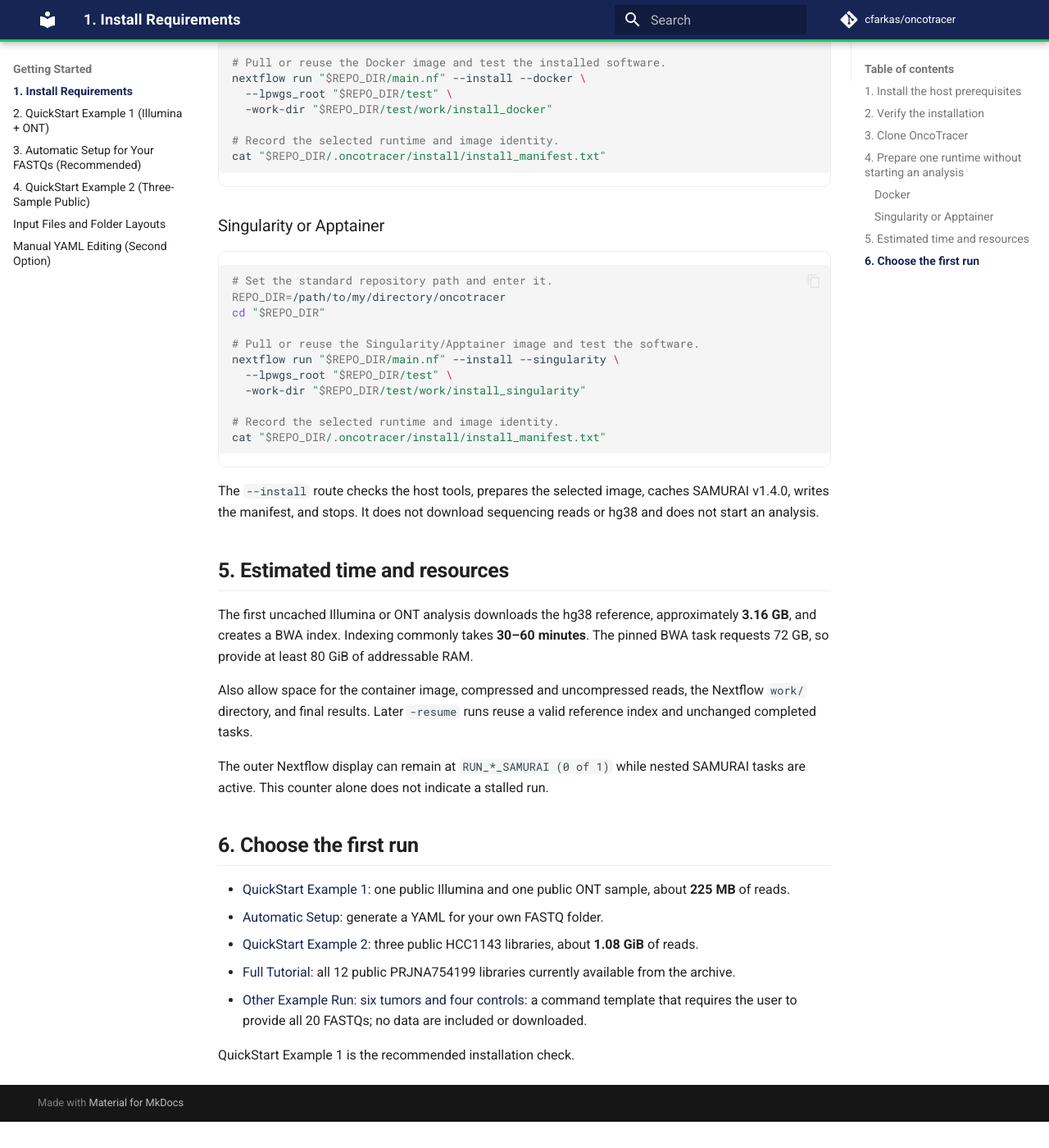
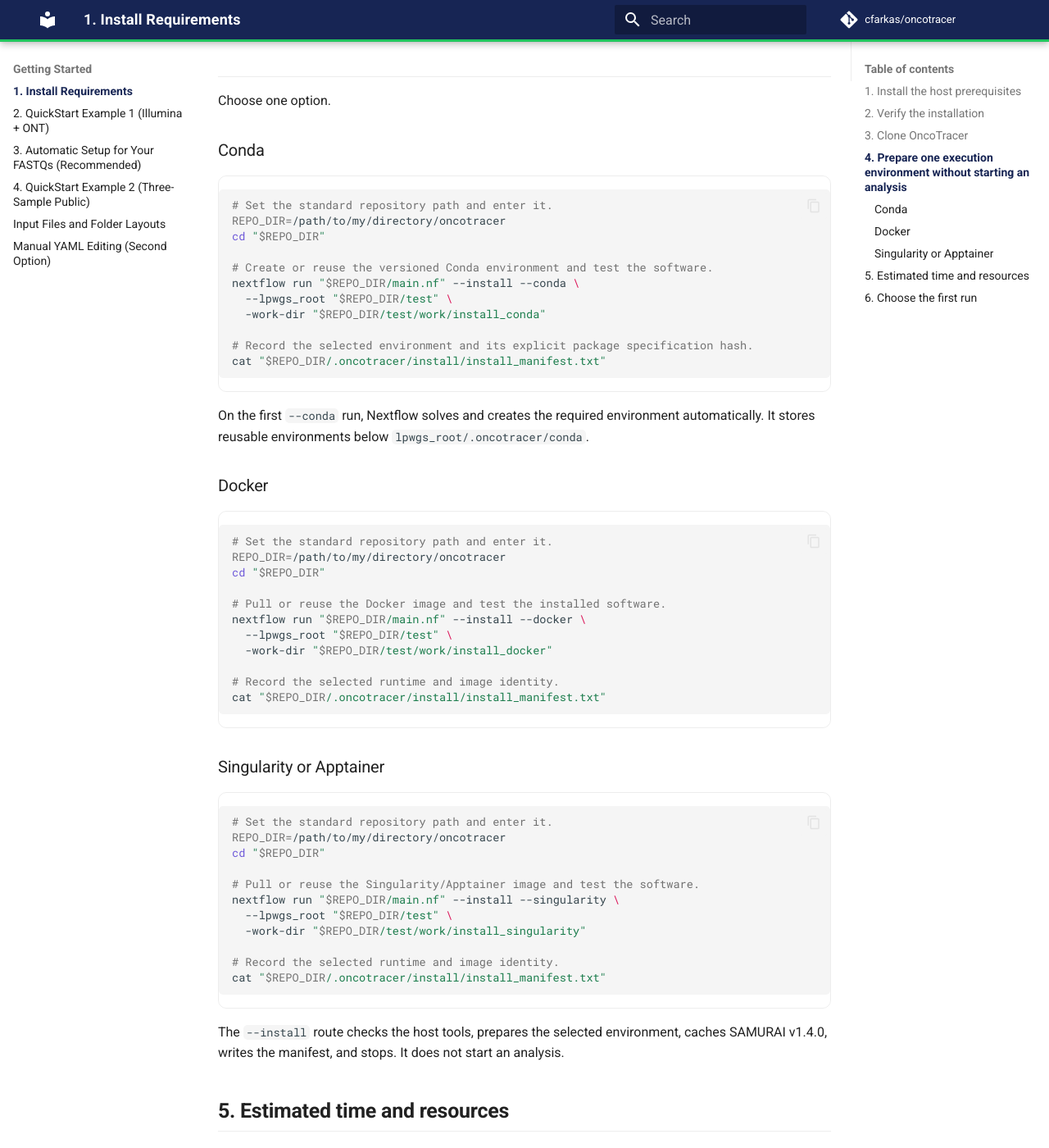
Before and after one commit to cfarkas/oncotracer, an MkDocs documentation site: the page built from docs/installation.md, in a window 1280 px wide and 1400 px high, scrolled down 2361 px. Shown: the whole window at 82% size. Built offline with MkDocs 1.6.1 and Material for MkDocs 9.7.7, drawn with Linux system fonts in a browser that asks for light colours; comment, search, counter and statistics services are not loaded; before the commit the page ends 3729 px from its top, so only the background shows below that; some of the changed text lies outside the part shown.

Commit message:
Docs: document automatic Conda environment creation

````diff
--- a/docs/installation.md
+++ b/docs/installation.md
@@ -1,8 +1,12 @@
 # Installation
 
-OncoTracer runs on Linux. Nextflow runs on the host and starts the selected Docker or Singularity/Apptainer image.
+OncoTracer runs on Linux. Nextflow can create the required Conda environments automatically or run the workflow with Docker or Singularity/Apptainer.
 
-The maintained image is [`carlosfarkas/oncotracer:latest`](https://hub.docker.com/r/carlosfarkas/oncotracer). With Singularity or Apptainer, the same image is referenced as `docker://carlosfarkas/oncotracer:latest`.
+Use one execution option:
+
+- `--conda`: Nextflow creates and reuses the required environments from the versioned environment definitions.
+- `--docker`: uses [`carlosfarkas/oncotracer:latest`](https://hub.docker.com/r/carlosfarkas/oncotracer).
+- `--singularity`: uses `docker://carlosfarkas/oncotracer:latest` through Singularity or Apptainer.
 
 ## 1. Install the host prerequisites
 
@@ -19,10 +23,11 @@ Use Linux with the following programs:
 | minimap2 | ONT alignment | [Install minimap2](https://github.com/lh3/minimap2) |
 | pigz | Parallel gzip support | [Install pigz](https://zlib.net/pigz/) |
 | curl or wget | Download public reads and references | [Install curl](https://curl.se/download.html) or [install wget](https://www.gnu.org/software/wget/) |
-| Docker Engine | Container runtime for a Linux workstation or server | [Install Docker Engine](https://docs.docker.com/engine/install/) |
-| SingularityCE or Apptainer | Container runtime commonly provided on HPC | [Install SingularityCE](https://docs.sylabs.io/guides/latest/admin-guide/installation.html) or [install Apptainer](https://apptainer.org/docs/admin/main/installation.html) |
+| Miniforge or Conda | Native environment manager used by `--conda` | [Install Miniforge](https://github.com/conda-forge/miniforge) |
+| Docker Engine | Container runtime used by `--docker` | [Install Docker Engine](https://docs.docker.com/engine/install/) |
+| SingularityCE or Apptainer | HPC runtime used by `--singularity` | [Install SingularityCE](https://docs.sylabs.io/guides/latest/admin-guide/installation.html) or [install Apptainer](https://apptainer.org/docs/admin/main/installation.html) |
 
-Only one container runtime is required: normally Docker on a workstation/server or Singularity/Apptainer on HPC. Ask the system administrator when installation or permissions require elevated access.
+Choose Miniforge/Conda, Docker, or Singularity/Apptainer. Only one of these execution environments is required. Ask the system administrator when installation or permissions require elevated access.
 
 ## 2. Verify the installation
 
@@ -41,15 +46,19 @@ pigz --version
 command -v curl
 command -v wget
 
-# Confirm Docker on a workstation or server.
+# Confirm Conda for --conda.
+command -v conda
+conda --version
+
+# Confirm Docker for --docker.
 command -v docker
 
-# Confirm Singularity or Apptainer on HPC.
+# Confirm Singularity or Apptainer for --singularity.
 command -v singularity
 command -v apptainer
 ```
 
-Either `curl` or `wget` is sufficient. Either Docker or Singularity/Apptainer is sufficient.
+Either `curl` or `wget` is sufficient. Confirm only the execution environment that you plan to use.
 
 ## 3. Clone OncoTracer
 
@@ -68,9 +77,27 @@ pwd
 ls main.nf
 ```
 
-## 4. Prepare one runtime without starting an analysis
+## 4. Prepare one execution environment without starting an analysis
 
-Choose Docker or Singularity/Apptainer.
+Choose one option.
+
+### Conda
+
+```bash
+# Set the standard repository path and enter it.
+REPO_DIR=/path/to/my/directory/oncotracer
+cd "$REPO_DIR"
+
+# Create or reuse the versioned Conda environment and test the software.
+nextflow run "$REPO_DIR/main.nf" --install --conda \
+  --lpwgs_root "$REPO_DIR/test" \
+  -work-dir "$REPO_DIR/test/work/install_conda"
+
+# Record the selected environment and its explicit package specification hash.
+cat "$REPO_DIR/.oncotracer/install/install_manifest.txt"
+```
+
+On the first `--conda` run, Nextflow solves and creates the required environment automatically. It stores reusable environments below `lpwgs_root/.oncotracer/conda`.
 
 ### Docker
 
@@ -104,13 +131,15 @@ nextflow run "$REPO_DIR/main.nf" --install --singularity \
 cat "$REPO_DIR/.oncotracer/install/install_manifest.txt"
 ```
 
-The `--install` route checks the host tools, prepares the selected image, caches SAMURAI v1.4.0, writes the manifest, and stops. It does not download sequencing reads or hg38 and does not start an analysis.
+The `--install` route checks the host tools, prepares the selected environment, caches SAMURAI v1.4.0, writes the manifest, and stops. It does not start an analysis.
 
 ## 5. Estimated time and resources
 
-The first uncached Illumina or ONT analysis downloads the hg38 reference, approximately **3.16 GB**, and creates a BWA index. Indexing commonly takes **30–60 minutes**. The pinned BWA task requests 72 GB, so provide at least 80 GiB of addressable RAM.
+A first Conda run needs additional time and storage to solve and download the software environments. Later runs reuse the environments in the Conda cache.
 
-Also allow space for the container image, compressed and uncompressed reads, the Nextflow `work/` directory, and final results. Later `-resume` runs reuse a valid reference index and unchanged completed tasks.
+The first uncached Illumina or ONT analysis also downloads the hg38 reference, approximately **3.16 GB**, and creates the required alignment index. Indexing commonly takes **30–60 minutes**. The pinned BWA task requests 72 GB, so provide at least **80 GiB of addressable RAM**.
+
+Also allow space for Conda environments or container images, compressed and uncompressed reads, the Nextflow `work/` directory, and final results. Later `-resume` runs reuse a valid reference index and unchanged completed tasks.
 
 The outer Nextflow display can remain at `RUN_*_SAMURAI (0 of 1)` while nested SAMURAI tasks are active. This counter alone does not indicate a stalled run.
 
@@ -120,6 +149,6 @@ The outer Nextflow display can remain at `RUN_*_SAMURAI (0 of 1)` while nested S
 - [Automatic Setup](auto_params.md): generate a YAML for your own FASTQ folder.
 - [QuickStart Example 2](public_cohort.md): three public HCC1143 libraries, about **1.08 GiB** of reads.
 - [Full Tutorial](full_tutorial.md): all 12 public PRJNA754199 libraries currently available from the archive.
-- [Other Example Run: six tumors and four controls](six_tumor_four_control.md): a command template that requires the user to provide all 20 FASTQs; no data are included or downloaded.
+- [Other Example Run: six tumors and four controls](six_tumor_four_control.md): a mock example illustrating how four normal controls are used to correct six tumor profiles.
 
 QuickStart Example 1 is the recommended installation check.
````
